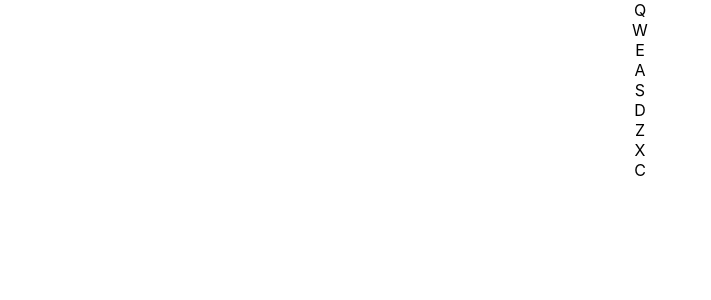
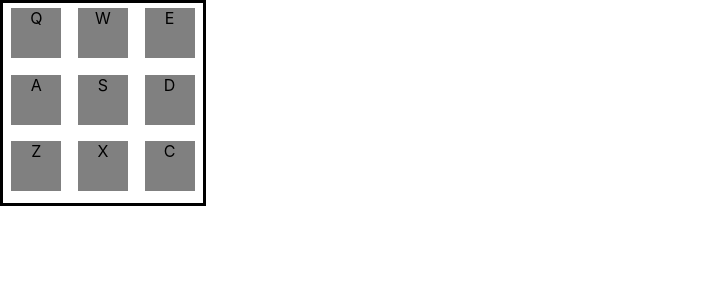
Before and after one commit to Matt-Roden/drum-machine-1, a React (Create React App) app: page / in a window 1280 px wide. Shown: the top 300 px of the page, without its empty margins (0-711 px from the left). Built offline with nearby package versions, Linux system fonts and the light colour scheme.

Commit message:
Apply base styling to pads and container

```diff
--- a/src/components/Pad.js
+++ b/src/components/Pad.js
@@ -1,4 +1,5 @@
 import React from 'react';
+import '../styles/Pad.scss'
 
 const Pad = ({ clip }) => {
 
--- a/src/components/PadsContainer.js
+++ b/src/components/PadsContainer.js
@@ -1,5 +1,6 @@
 import React from 'react'
 import Pad from './Pad'
+import '../styles/PadsContainer.scss'
 
 const Padscontainer = ({ audioBank }) => {
 
--- /dev/null
+++ b/src/styles/Pad.scss
@@ -0,0 +1,6 @@
+.single-pad {
+  width: 50px;
+  height: 50px;
+  background-color: gray;
+  margin: 5px;
+}
--- /dev/null
+++ b/src/styles/PadsContainer.scss
@@ -0,0 +1,8 @@
+.pads-container {
+  border: solid black 3px;
+  width: 200px;
+  height: 200px;
+  display: flex;
+  flex-wrap: wrap;
+  justify-content: space-around;
+}
```
